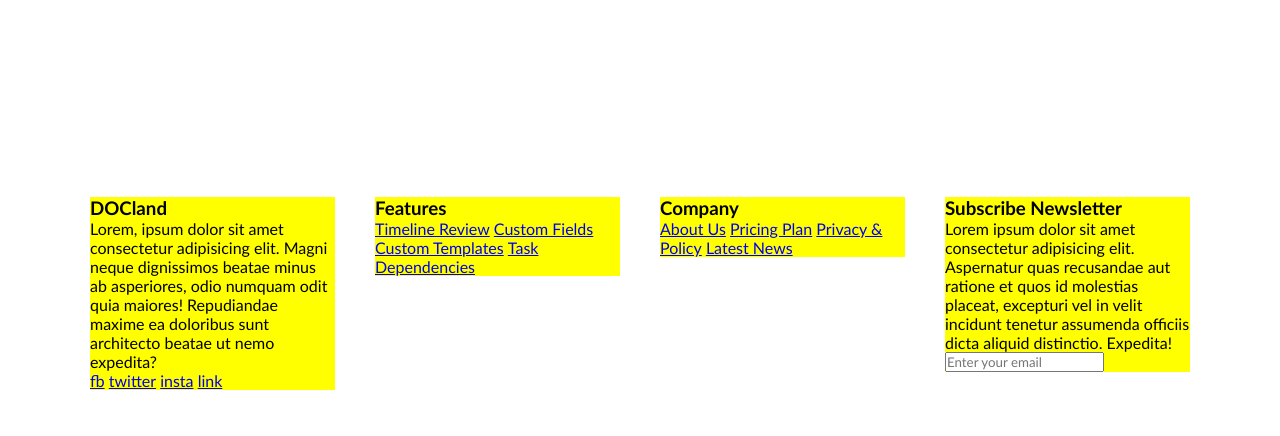
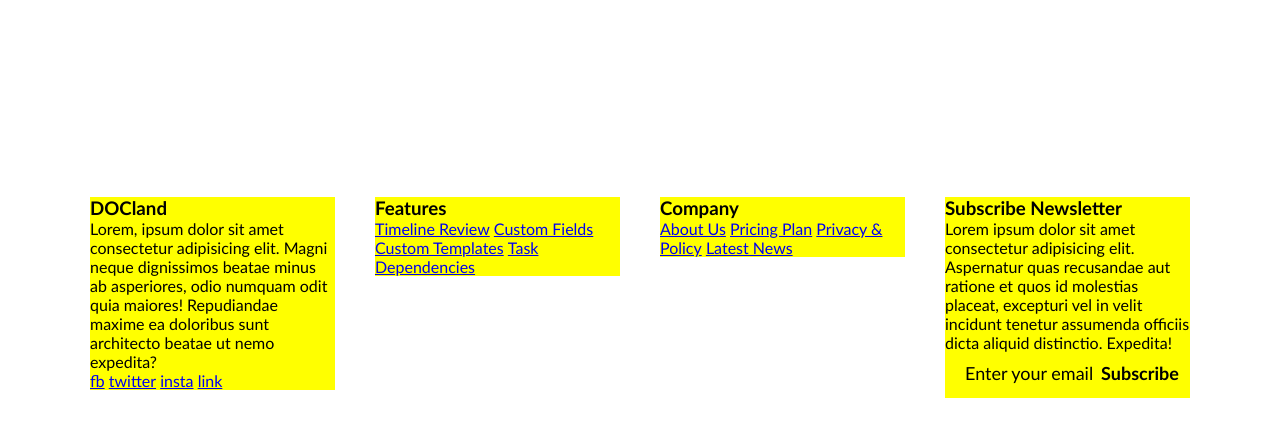
Before and after one commit to front-end-by-rimantas/30-grupe-portfolio-docland, a website: page index.html in a window 1280 px wide. Shown: the part 3468-3904 px from the top of the page. Drawn offline with Linux system fonts and the light colour scheme.

Commit message:
add html

```diff
--- a/index.html
+++ b/index.html
@@ -236,7 +236,10 @@
             <div class="col col-12 col-md-6 col-lg-3"> <!--ant col-md-6 kazkokia nesamone su responsive designu-->
                 <h3>Subscribe Newsletter</h3>
                 <p>Lorem ipsum dolor sit amet consectetur adipisicing elit. Aspernatur quas recusandae aut ratione et quos id molestias placeat, excepturi vel in velit incidunt tenetur assumenda officiis dicta aliquid distinctio. Expedita!</p>
-                <input type="email"id="email" placeholder="Enter your email">
+                <form action="" class="bottom-form">
+                    <input type="email" name="email-bottom" class="email-bottom" placeholder="Enter your email" id="" required>
+                    <input type="submit" value="Subscribe" class="bottom-subscribe">
+                </form>
             </div>
         </div>
     </footer>
```
